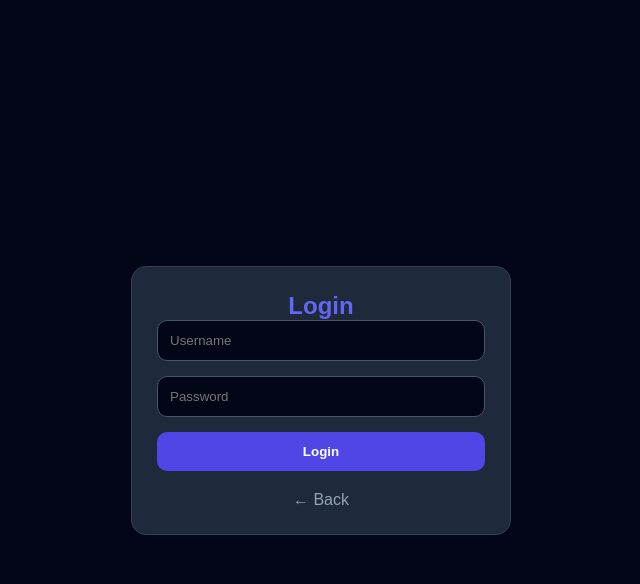
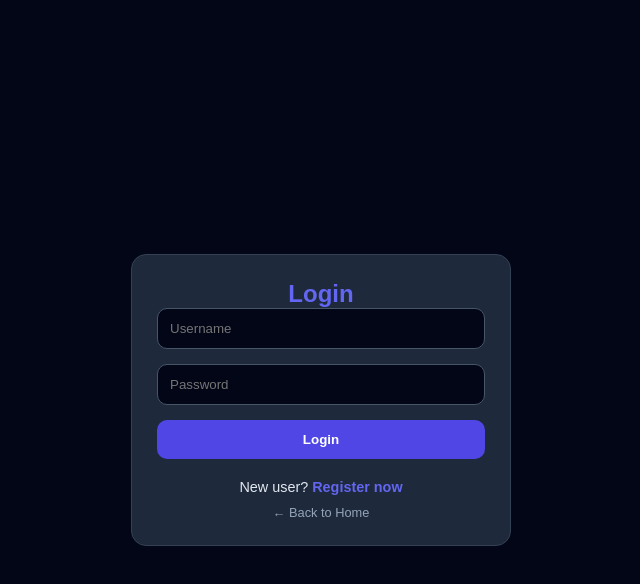
Before and after one commit to HarshuPatil1216/Smart-Financial-Management, a React app in the folder frontend/: page / in a window 1280 px wide. Both pictures are taken after a click on the element "Login". Shown: the top 584 px of the page, without its empty margins (319-959 px from the left). Built offline with nearby package versions, Linux system fonts and the light colour scheme; the HTML template or start-up script is replaced by a standard one.

Commit message:
Added User Registration feature and Login toggle

```diff
--- a/frontend/src/App.jsx
+++ b/frontend/src/App.jsx
@@ -51,7 +51,7 @@ const App = () => {
   const [showDemoModal, setShowDemoModal] = useState(false);
   const [isSidebarOpen, setIsSidebarOpen] = useState(true);
   const [appSettings, setAppSettings] = useState({ currency: 'INR (₹)', theme: 'Dark' });
-
+  const [isRegistering, setIsRegistering] = useState(false);
   // Backend URL - /api एकदाच वापरला आहे जेणेकरून कॉल करताना चुका होणार नाहीत
   const API_BASE_URL = "https://smart-finance-backend-knxx.onrender.com/api";
   const heroBackground = "https://images.unsplash.com/photo-1593640495253-23196b27a87f?auto=format&fit=crop&w=1471&q=80";
@@ -154,23 +154,66 @@ const App = () => {
       </div>
     );
   }
+const handleRegister = async (e) => {
+    e.preventDefault();
+    setIsSubmitting(true);
+    const newUser = {
+      username: e.target.username.value,
+      password: e.target.password.value,
+      email: e.target.email.value,
+      budgetLimit: 5000.0 // Default limit
+    };
 
+    try {
+      const res = await axios.post(`${API_BASE_URL}/users/register`, newUser);
+      alert("Registration Successful! Please Login.");
+      setIsRegistering(false); // रजिस्ट्रेशन झाल्यावर लॉगिन पेजवर जा
+    } catch (err) {
+      alert("Registration Failed! Username might already exist.");
+    } finally {
+      setIsSubmitting(false);
+    }
+  };
+
+  // --- लॉगिन फॉर्ममध्ये बदल (Login View) ---
   if (view === 'login') {
     return (
       <div style={{ ...styles.mainWrapper, display: 'flex', justifyContent: 'center', alignItems: 'center' }}>
         <div style={{ ...styles.commonCard, width: '380px' }}>
-          <h2 style={{ textAlign: 'center', color: '#6366f1' }}>Login</h2>
-          <form onSubmit={loginUser}>
+          <h2 style={{ textAlign: 'center', color: '#6366f1' }}>
+            {isRegistering ? "Create Account" : "Login"}
+          </h2>
+
+          <form onSubmit={isRegistering ? handleRegister : loginUser}>
+            {isRegistering && (
+              <input name="email" type="email" style={styles.inputBox} placeholder="Email Address" required />
+            )}
             <input name="username" style={styles.inputBox} placeholder="Username" required />
             <input name="password" type="password" style={styles.inputBox} placeholder="Password" required />
-            <button type="submit" style={{ ...styles.primaryBtn, width: '100%' }}>{isSubmitting ? "Wait..." : "Login"}</button>
+
+            <button type="submit" style={{ ...styles.primaryBtn, width: '100%' }}>
+              {isSubmitting ? "Processing..." : (isRegistering ? "Register" : "Login")}
+            </button>
           </form>
-          <p onClick={() => setView('explore')} style={{ textAlign: 'center', marginTop: '20px', cursor: 'pointer', color: '#94a3b8' }}>← Back</p>
+
+          <p style={{ textAlign: 'center', marginTop: '20px', fontSize: '0.9rem' }}>
+            {isRegistering ? "Already have an account?" : "New user?"}{" "}
+            <span
+              onClick={() => setIsRegistering(!isRegistering)}
+              style={{ color: '#6366f1', cursor: 'pointer', fontWeight: 'bold' }}
+            >
+              {isRegistering ? "Login here" : "Register now"}
+            </span>
+          </p>
+
+          <p onClick={() => { setView('explore'); setIsRegistering(false); }}
+             style={{ textAlign: 'center', marginTop: '10px', cursor: 'pointer', color: '#94a3b8', fontSize: '0.8rem' }}>
+            ← Back to Home
+          </p>
         </div>
       </div>
     );
   }
-
   return (
     <div style={{ ...styles.mainWrapper, display: 'flex' }}>
       <aside style={styles.sidePanel}>
```
